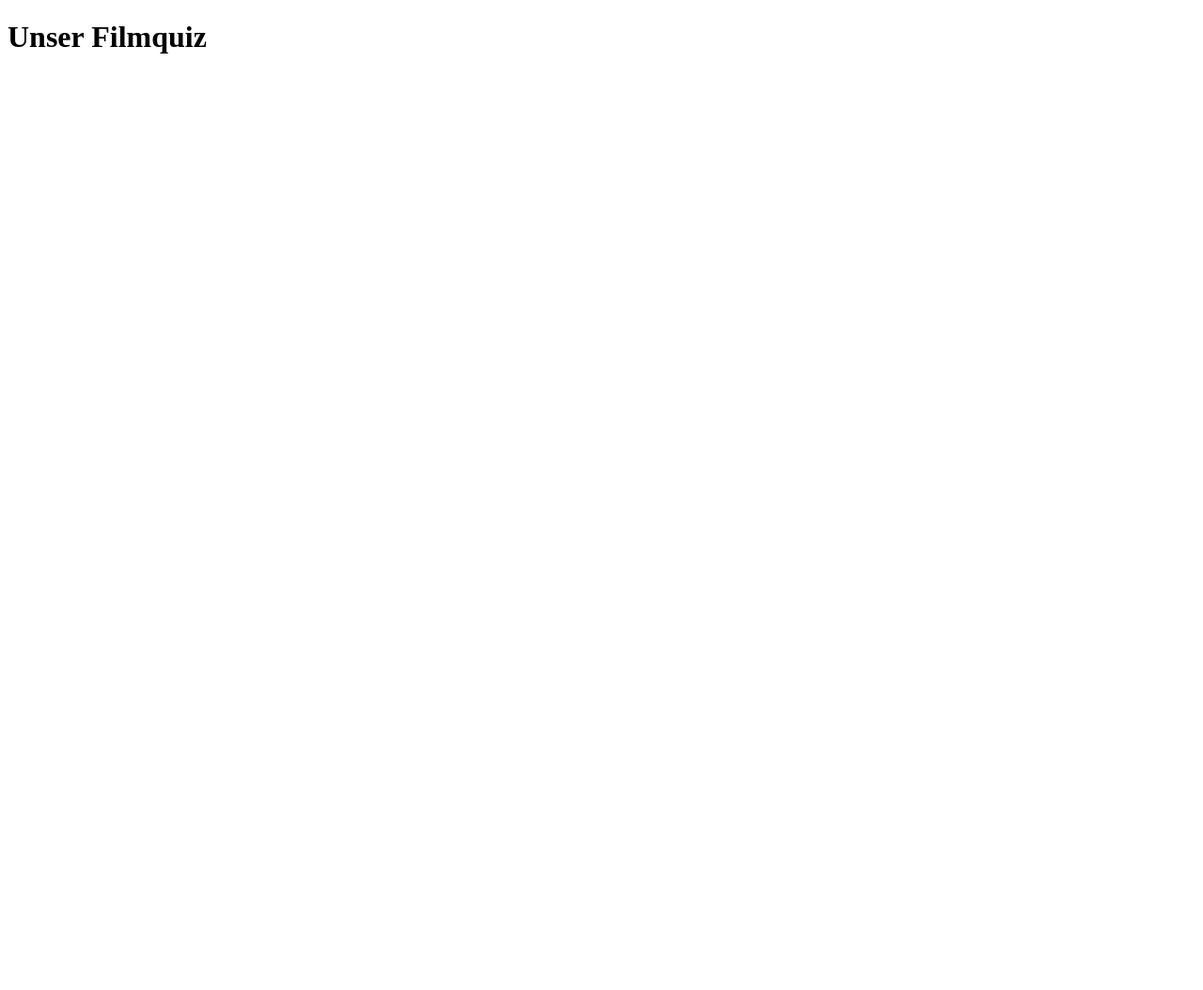
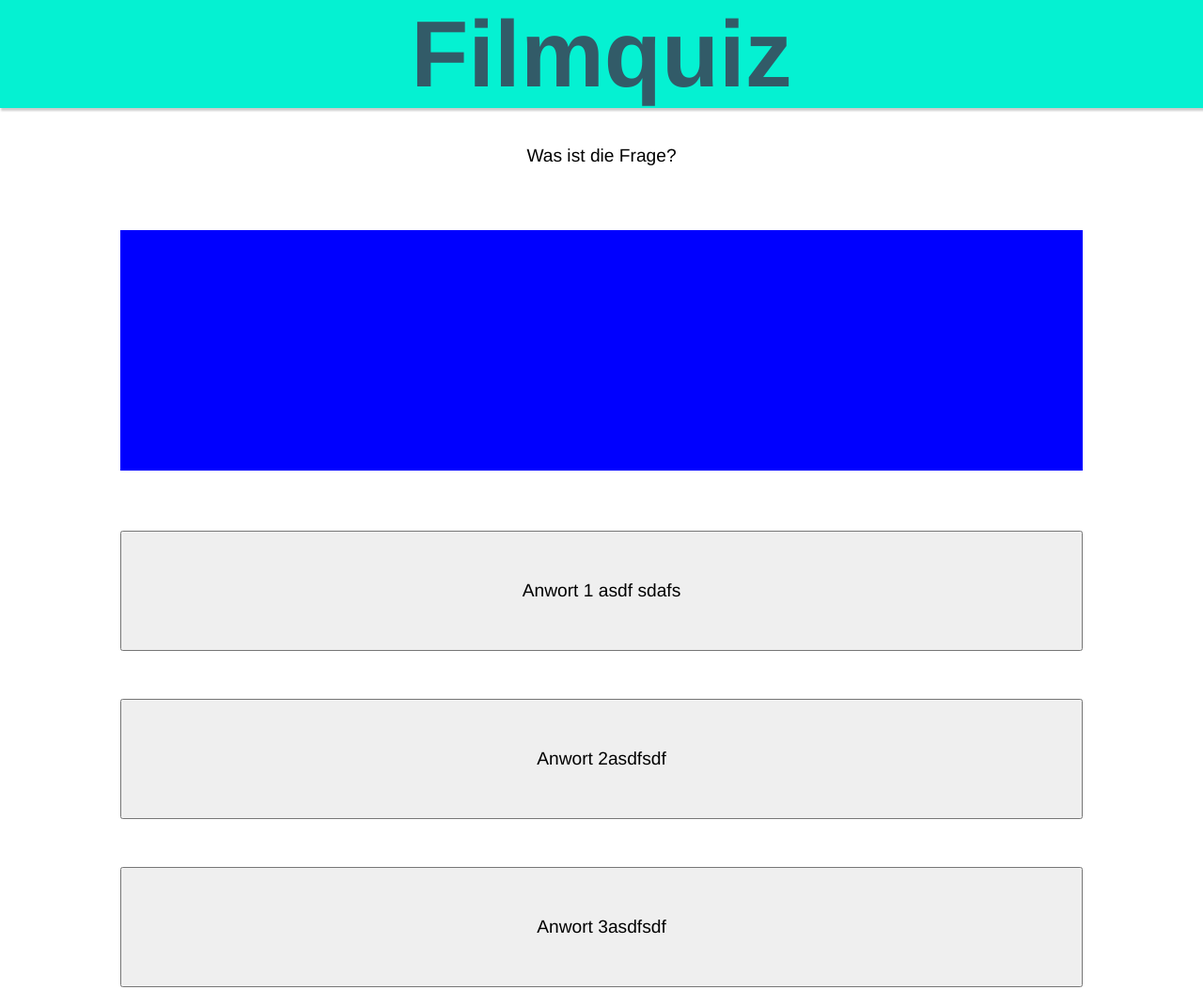
Before and after one commit to codingshark200/MobileQuiz, a plain HTML site: page index.html in a window 1280 px wide. Shown: the top 1054 px of the page at 94% size. Before the commit the page ends 800 px from the top, so only its background shows below. Drawn offline with Linux system fonts and the light colour scheme.

Commit message:
Mehrere dinge

```diff
--- a/index.html
+++ b/index.html
@@ -4,9 +4,28 @@
     <meta charset="UTF-8">
     <meta http-equiv="X-UA-Compatible" content="IE=edge">
     <meta name="viewport" content="width=device-width, initial-scale=1.0">
-    <title>Document</title>
+    <title>Filmquiz</title>
+    <link rel="stylesheet" href="/styles/style.css">
+    <link rel="stylesheet" href="/styles/style400-700.css" media="screen and (max-width:700px) and (min-width:400px)">
+    <link rel="stylesheet" href="/styles/style700+.css" media="screen and (min-width:701px)">
+    <script type="text/javascript" src="scripts/questions.js"></script>
+    <script type="text/javascript" src="scripts/game.js"></script>
 </head>
 <body>
-    <h1>Unser Filmquiz</h1>
+    <h1>Filmquiz</h1>
+    <div id="container">
+        <div id="question">
+            Was ist die Frage?
+        </div>
+        <div id="image">
+
+        </div>
+        <div id="answers">
+            <button id="1" class="button">Anwort 1 asdf sdafs</button>
+            <button id="2" class="button">Anwort 2asdfsdf</button>
+            <button id="3" class="button">Anwort 3asdfsdf</button>
+            <button id="4" class="button">Anwort 4dfsafda</button>
+        </div>
+    </div>
 </body>
 </html>
--- /dev/null
+++ b/scripts/game.js
@@ -0,0 +1,27 @@
+currentQuestion;
+
+generateQuestion(questions);
+
+function checkQuestion(){
+
+}
+
+function generateQuestion(questions){
+    // hole eine zufällige Frage
+    rand = Math.floor(Math.random() * questions.length);
+    currentQuestion = questions[rand];
+    // Hole mir Knoten
+    question = document.getElementById("question");
+    image = document.getElementById("image");
+    answer1 = document.getElementById("1");
+    answer2 = document.getElementById("2");
+    answer3 = document.getElementById("3");
+    answer4 = document.getElementById("4");
+    // Fragedetails, den HTML Elementen zuweisen
+    question.innerHTML = currentQuestion.question;
+    image.src = currentQuestion.imageURL;
+    answer1.innerHTML = currentQuestion.answers[0];
+    answer2.innerHTML = currentQuestion.answers[1];
+    answer3.innerHTML = currentQuestion.answers[2];
+    answer4.innerHTML = currentQuestion.answers[3];
+}
--- a/questions.js
+++ b/scripts/questions.js
@@ -4,19 +4,19 @@ questions = [
         "question" : "Wer war Luke Skywalkers Vater?",
         "answers" : ["Darth Maul", "Darth Sidious", "Count Doku", "General Grevious"],
         "correctAnswer" : "General Grevious",
-        "imageURI" : ""
+        "imageURI" : "img/a1_darthVader.png"
     },
     {
         "question" : "In welcher Serie geht es nicht um die U.S.S Enterprise?",
         "answers" : ["Star Trek - Enterprise", "Star Trek", "Star Trek - Raumschiff Voyager", "Star Trek - Die nächste Generation"],
         "correctAnswer" : "Star Trek - Raumschiff Voyager",
-        "imageURI" : ""
+        "imageURI" : "img/a2_voyager.png"
     },
     {
         "question" : "Wer spielte den Boxer 'Rocky Balboa'?",
         "answers" : ["Arnold Schwarzenegger", "Silvester Stallone", "Bruce Willis", "Channing Tatum"],
         "correctAnswer" : "Silvester Stallone",
-        "imageURI" : ""
+        "imageURI" : "img/a3_rocky.png"
     }
 
 ]
--- /dev/null
+++ b/styles/style.css
@@ -0,0 +1,49 @@
+body{
+    margin : 0;
+}
+
+h1{
+    margin: 0;
+    color: rgb(50, 91, 104);
+    text-align: center;
+    background-color: rgb(5, 241, 210);
+    box-shadow: 2px 2px 2px 1px rgba(0, 0, 0, 0.2);
+    font-family: 'Franklin Gothic Medium', 'Arial Narrow', Arial, sans-serif;
+}
+
+#container{
+    width : 100%;
+    height : 80vh;
+}
+
+#question{
+    width : 90%;
+    height: 10%;
+    margin-top: 5vh;
+    margin-left: 5%;
+    font-family: 'Franklin Gothic Medium', 'Arial Narrow', Arial, sans-serif;
+    font-size: larger;
+    text-align: center;
+}
+
+#image{
+    width : 80%;
+    height : 40%;
+    margin-left: 10%;
+    margin-top: 2%;
+    background-color: blue;
+}
+
+#answers{
+    display: flex;
+    flex-direction: column;
+    margin-top: 5%;
+}
+
+.button{
+    width : 80%;
+    height: 10vw;
+    margin: 0% 0% 4% 10%;
+    font-family: 'Franklin Gothic Medium', 'Arial Narrow', Arial, sans-serif;
+    font-size: larger;
+}
--- /dev/null
+++ b/styles/style400-700.css
@@ -0,0 +1,4 @@
+h1{
+    font-size: 60px;
+
+}
--- /dev/null
+++ b/styles/style700+.css
@@ -0,0 +1,3 @@
+h1{
+    font-size: 100px;
+}
```
Also changed, not shown: img/a1_darthVader.png (added), img/a2_voyager.png (added), img/a3_rocky.png (added), style.css (deleted).
